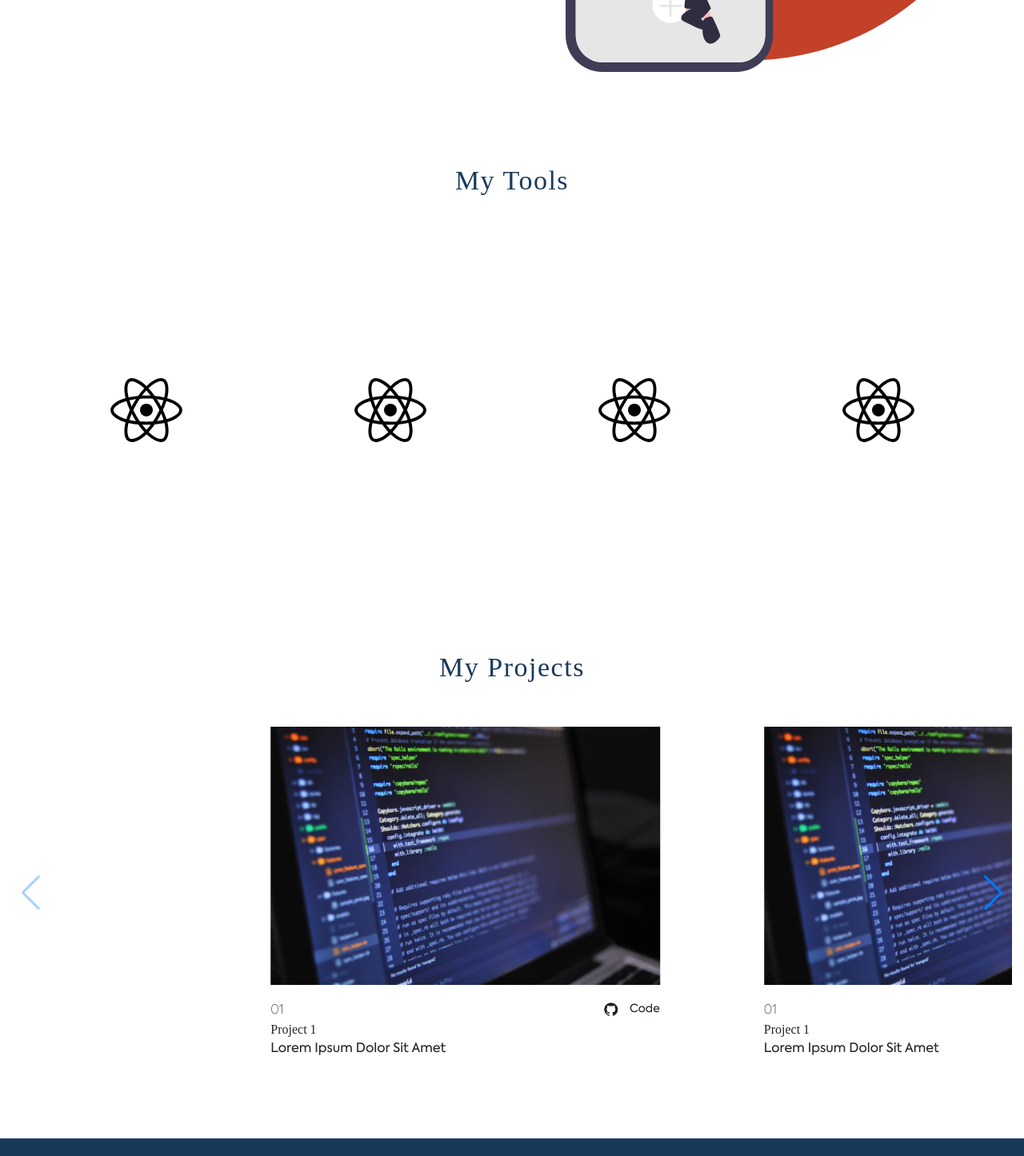
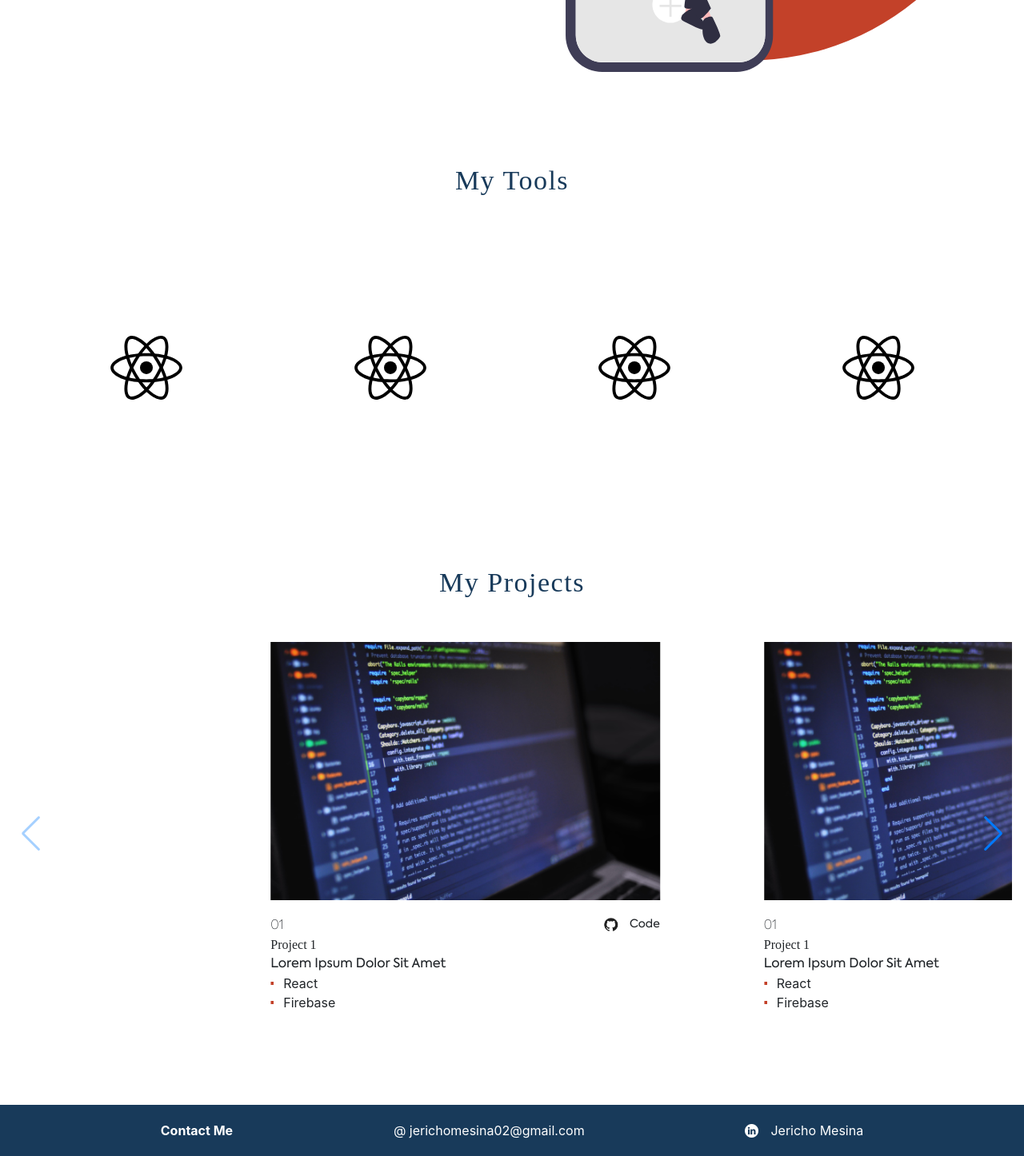
Before and after one commit to iamrico/portfolio, a React (Create React App) app: page / in a window 1280 px wide. Shown: the part 711-2157 px from the top of the page at 80% size. Built offline with nearby package versions, Linux system fonts and the light colour scheme; a web font is replaced by a local one.

Commit message:
more styling

```diff
--- a/src/components/Slide.js
+++ b/src/components/Slide.js
@@ -2,6 +2,7 @@ import React from "react";
 import styled from "styled-components";
 import image from "../assets/blur-code.jpg";
 import github_logo from '../assets/github.png';
+import Bullet from '../assets/list-bullet.svg';
 
 const Image = styled.img`
   object-fit: contain;
@@ -54,6 +55,21 @@ const GithubLogo = styled.img`
     margin-right: 15px;
 `
 
+const ListBullet = styled.li`
+  padding-left: 1em;
+  background-image: url(${Bullet});
+  background-repeat: no-repeat;
+  background-size: 0.25em;
+  background-position: 0 10px;
+`;
+
+const List = styled.ul`
+  padding-left: 0;
+  list-style: none;
+  /*default*/
+  line-height: 1.5;
+`
+
 const Slide = () => {
   return (
     <div className="container">
@@ -67,6 +83,10 @@ const Slide = () => {
             </FirstRow>
             <ProjectTitle>Project 1</ProjectTitle>
             <Description>Lorem Ipsum Dolor Sit Amet</Description>
+            <List>
+              <ListBullet>React</ListBullet>
+              <ListBullet>Firebase</ListBullet>
+            </List>
           </DetailArea>
         </Container>
       </Center>
--- a/src/components/Square.js
+++ b/src/components/Square.js
@@ -1,11 +1,11 @@
 import React from "react";
 import reactIcon from "../assets/Icon_Reactjs.svg";
 import styled from "styled-components";
-import reactIconWhite from '../assets/Icon_reactjs_white.svg';
+import reactIconWhite from "../assets/Icon_reactjs_white.svg";
 
 const ToolListBoxContent = styled.div`
-    min-height: 33.3vw;
-    display:flex;
+  min-height: 25vw;
+  display: flex;
   justify-content: center;
   align-items: center;
   flex-direction: column;
@@ -13,13 +13,11 @@ const ToolListBoxContent = styled.div`
   padding: 20px;
 
   &:hover {
-        background-color: #183A5A;
+    background-color: #183a5a;
   }
 `;
 
-
-const Container = styled.div`
-`
+const Container = styled.div``;
 const Image = styled.img`
   opacity: 1;
   transition: 0.1s linear;
@@ -37,11 +35,10 @@ const OtherImage = styled.img`
   display: none;
 
   ${Container}:hover & {
-
     display: block;
     opacity: 1;
   }
-`
+`;
 const Description = styled.p`
   font-family: Axiforma-Medium;
   opacity: 0;
@@ -52,12 +49,13 @@ const Description = styled.p`
   color: white;
   display: none;
 
-    ${Container}:hover &{
+  ${Container}:hover & {
     opacity: 1;
     display: block;
   }
+`;
 
-`;
+
 
 const Square = () => {
   return (
@@ -65,12 +63,13 @@ const Square = () => {
       <Container>
         <ToolListBoxContent>
           <Image src={reactIcon} />
-            <OtherImage src={reactIconWhite}/>
+          <OtherImage src={reactIconWhite} />
           <Description>
             React is a library for building composable user interfaces. It
-                encourages the creation of reusable UI components, which present data
-                that changes over time.
+            encourages the creation of reusable UI components, which present
+            data that changes over time.
           </Description>
+
         </ToolListBoxContent>
       </Container>
     </div>
```
Also changed, not shown: src/assets/list-bullet.svg (added). Lines whose indentation alone changed are shown as unchanged.
